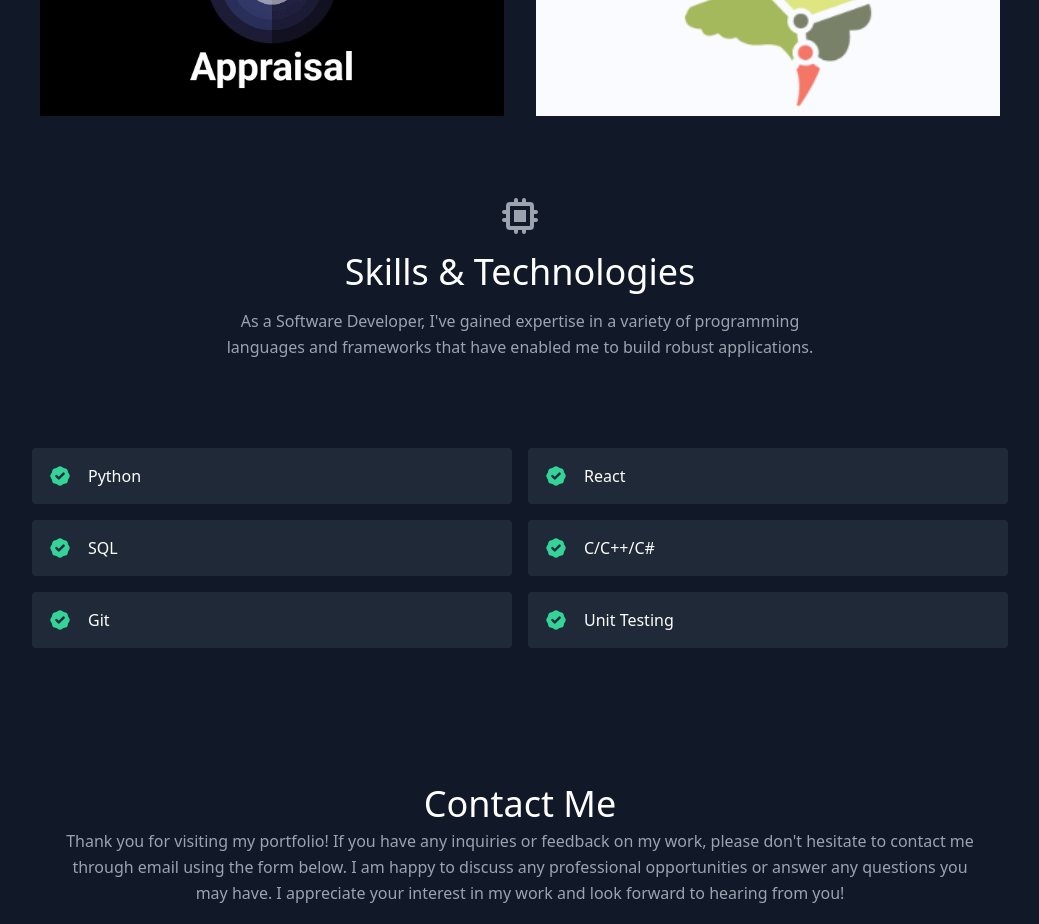
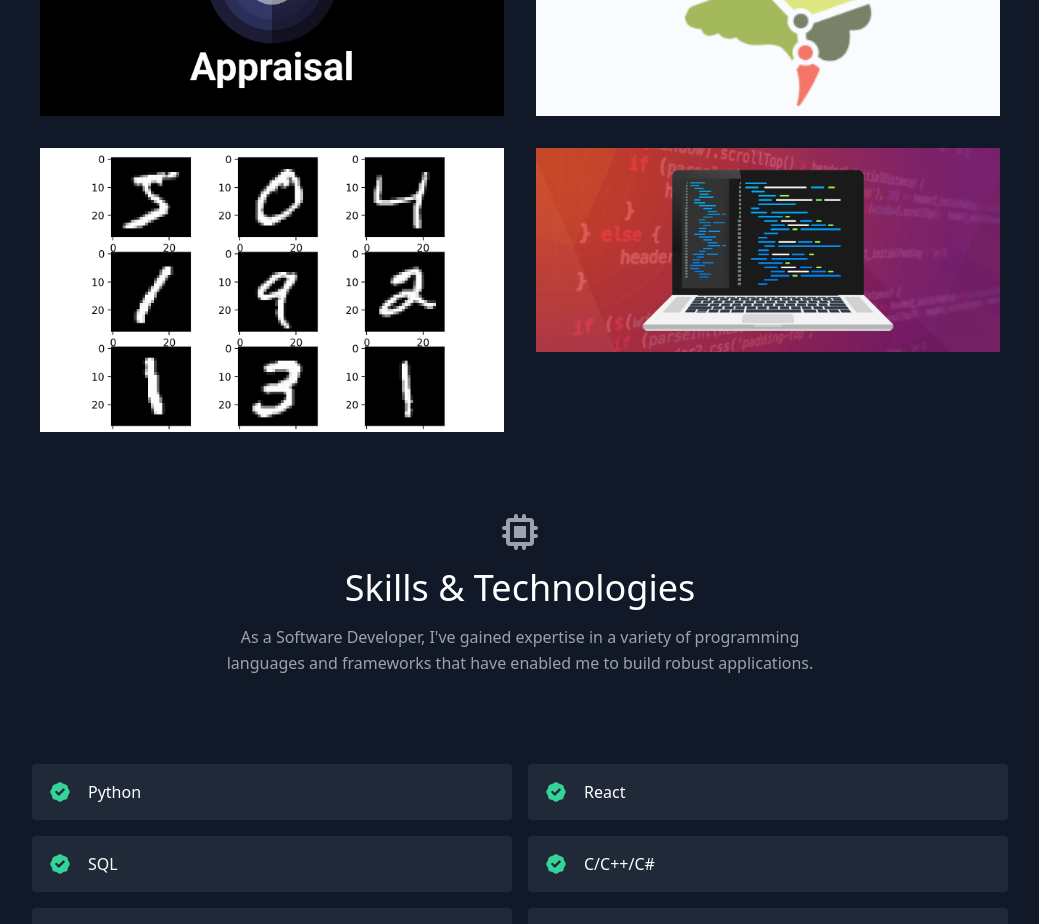
Before and after one commit to Ayman1242/Personal-Portfolio, a React (Create React App) app: page / in a window 1280 px wide. Shown: the part 1160-2084 px from the top of the page, without its empty margins (120-1159 px from the left). Built offline with nearby package versions, Linux system fonts and the light colour scheme.

Commit message:
updated website with 2 more projects

```diff
--- a/src/data.js
+++ b/src/data.js
@@ -16,6 +16,22 @@ export const projects = [
     image: "./s5GBRkz.png",
     link: "https://cmput401.ca/projects/36ef9bb9-ff57-43cc-b8d8-264534e33097",
   },
+  {
+    title: "MLP, Linear and Logistic Regression Neural Networks",
+    subtitle: "Python & PyTorch",
+    description:
+      "This program uses machine learning techniques such as MLP, Linear and Logistic Regression to train a neural network on the MNIST dataset, allowing it to accurately identify handwritten numbers.",
+    image: "./mnist-data.webp",
+    link: "https://github.com/Ayman1242/MLP-Linear-Logistic-Regression",
+  },
+  {
+    title: "Web-Based Personal Portfolio",
+    subtitle: "React(JavaScript) & HTML & TailWindCSS",
+    description:
+      "You're here! A portfolio website used to showcase my projects and skills.",
+    image: "./programming.png",
+    link: "https://github.com/Ayman1242/Personal-Portfolio",
+  },
 ];
 
 export const skills = [
```
Also changed, not shown: public/mnist-data.webp (added), public/programming.png (added).
